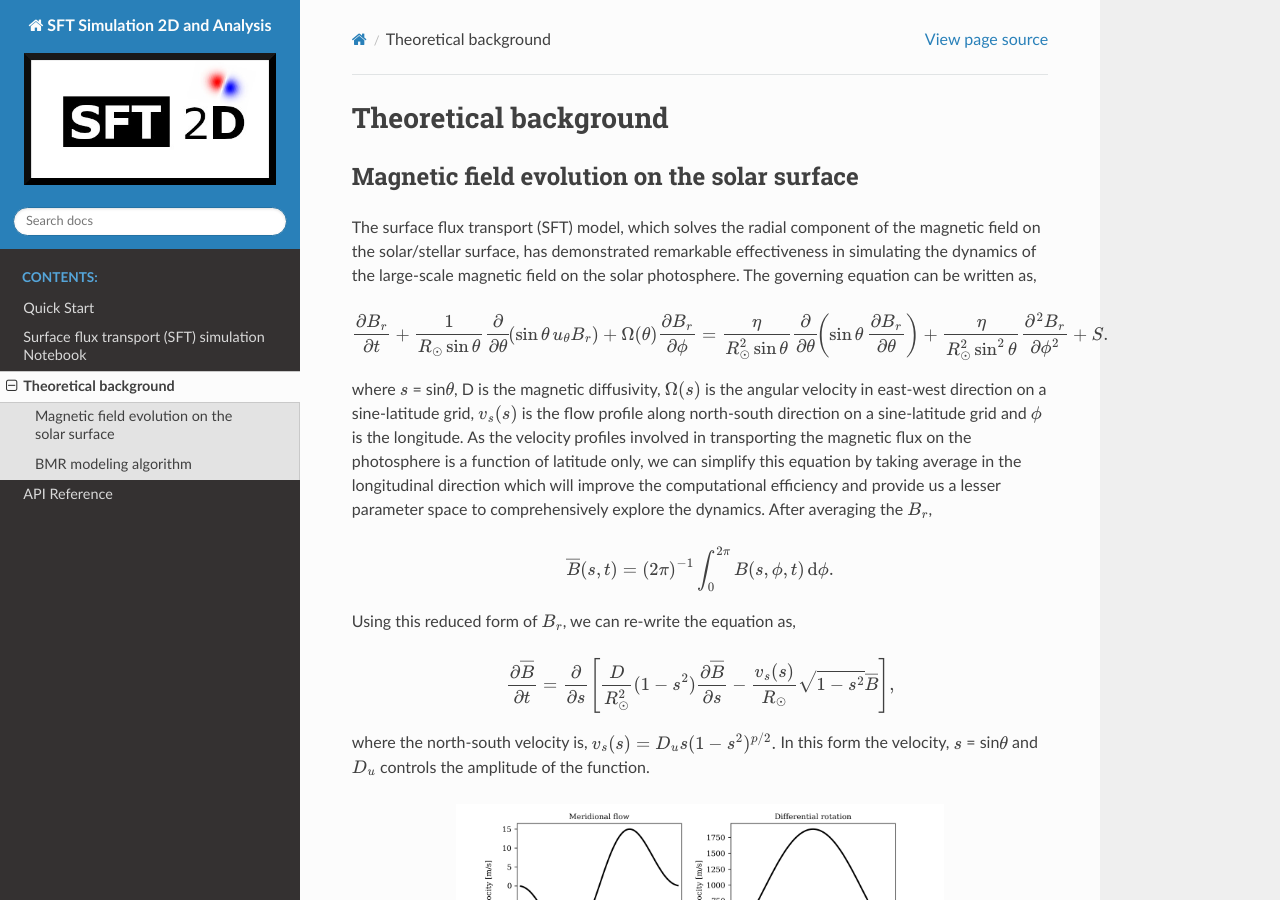
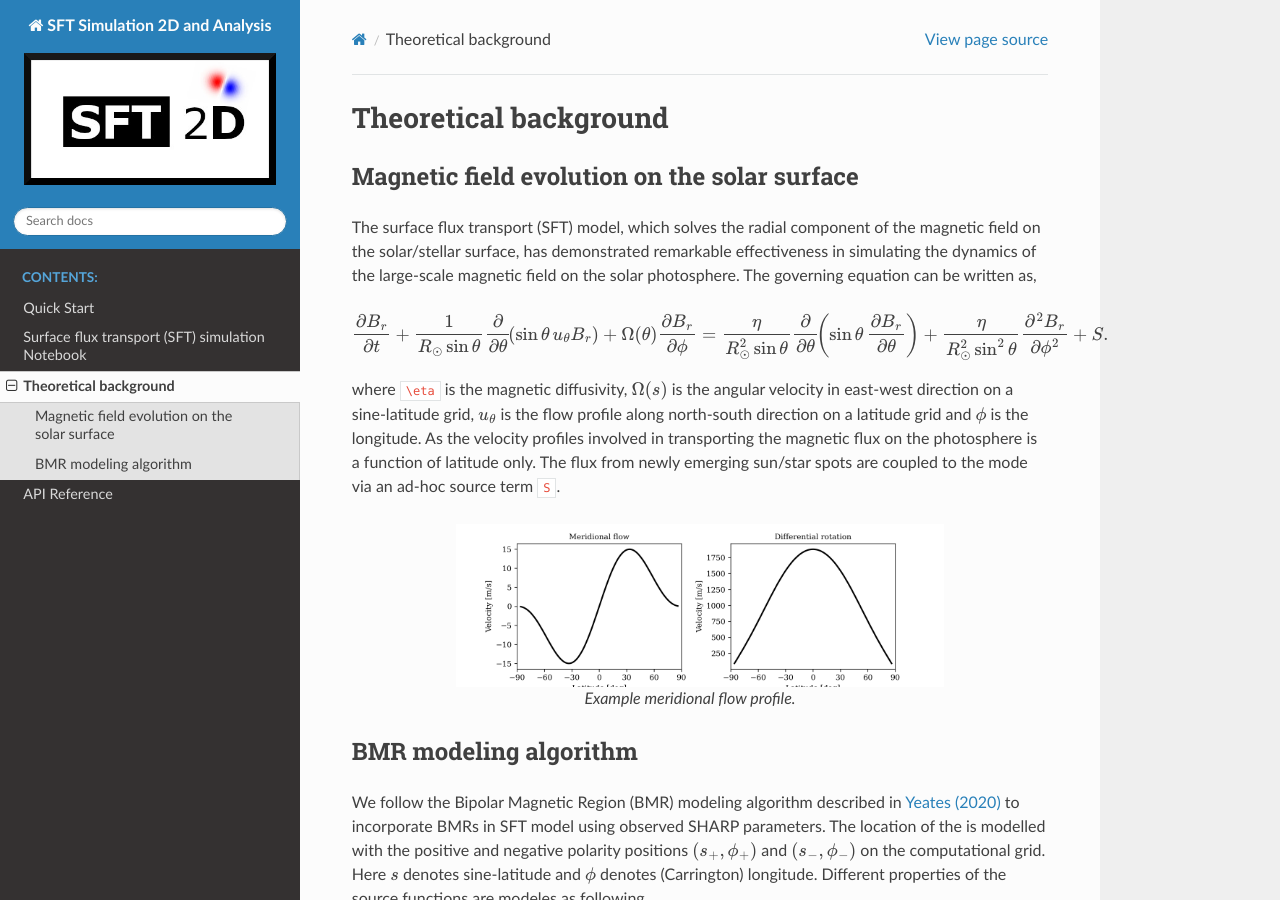
Before and after one commit to sr-dash/SFT2D, a Sphinx documentation site: the page built from docs/sft2d-theory.md, in a window 1280 px wide and 900 px high. Built offline with Sphinx 7.4.7 and the Read the Docs theme 3.1.0, drawn with Linux system fonts in a browser that asks for light colours.

````diff
--- a/docs/sft2d-theory.md
+++ b/docs/sft2d-theory.md
@@ -30,30 +30,12 @@
 + S.
 ```
 
-where {math}`s` = sin{math}`\theta`, D is the magnetic diffusivity, {math}`\Omega (s)`
+where `\eta` is the magnetic diffusivity, {math}`\Omega (s)`
 is the angular velocity in east-west direction on a sine-latitude grid,
-{math}`v_s (s)` is the flow profile along north-south direction on a
-sine-latitude grid and {math}`\phi` is the longitude. As the velocity profiles
+{math}`u_\theta` is the flow profile along north-south direction on a
+latitude grid and {math}`\phi` is the longitude. As the velocity profiles
 involved in transporting the magnetic flux on the photosphere is a
-function of latitude only, we can simplify this equation by taking
-average in the longitudinal direction which will improve the
-computational efficiency and provide us a lesser parameter space to
-comprehensively explore the dynamics. After averaging the {math}`B_r`,
-
-```{math}
-\overline{B}(s,t)=(2\pi)^{-1}\int_0^{2\pi}B(s,\phi,t)\,\mathrm{d}\phi.
-```
-
-Using this reduced form of {math}`B_r`, we can re-write the
-equation as,
-
-```{math}
-\frac{\partial\overline{B}}{\partial t} = \frac{\partial}{\partial s}\left[\frac{D}{R_\odot^2}(1-s^2)\frac{\partial\overline{B}}{\partial s} - \frac{v_s(s)}{R_\odot}\sqrt{1-s^2}\overline{B}\right],
-```
-
-where the north-south velocity is, {math}`v_s(s) = D_us(1-s^2)^{p/2}.` In
-this form the velocity, {math}`s` = sin{math}`\theta` and {math}`D_u` controls the
-amplitude of the function.
+function of latitude only. The flux from newly emerging sun/star spots are coupled to the mode via an ad-hoc source term `S`.
 
 ```{figure} flows.png
 :height: 70 %
````
